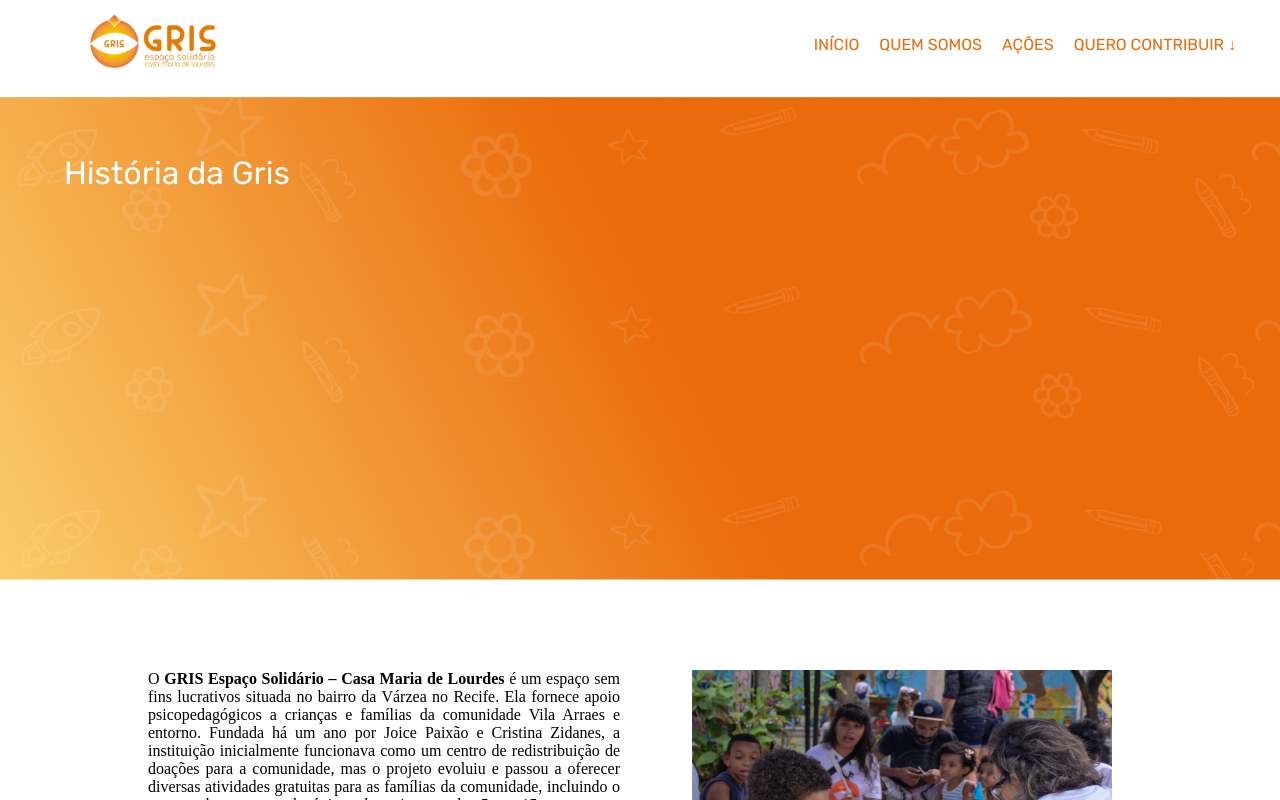
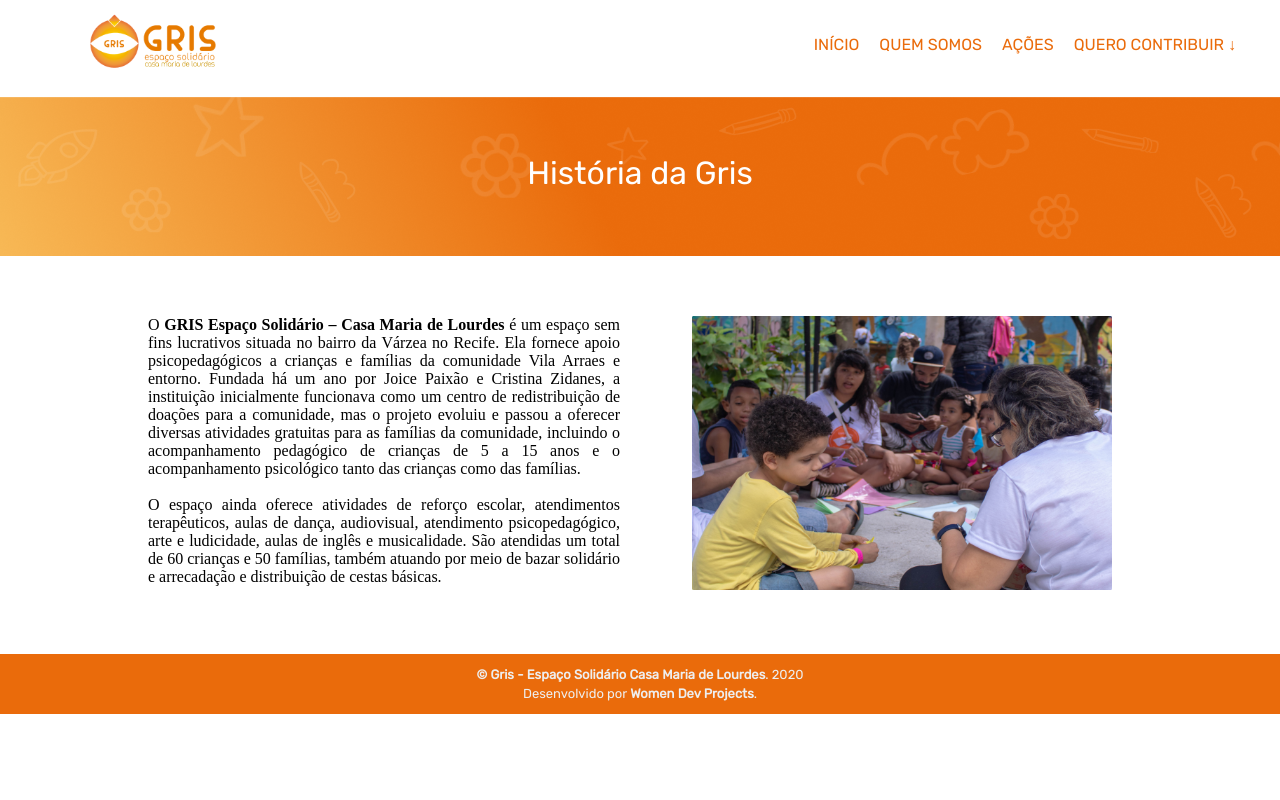
Before and after one commit to womenwhocoderecife/gris, a React (Create React App) app: page /quemsomos in a window 1280 px wide. Shown: the top 800 px of the page. Built offline with nearby package versions, Linux system fonts and the light colour scheme.

Commit message:
Change css class

```diff
--- a/src/components/PageLayout/PageLayout.css
+++ b/src/components/PageLayout/PageLayout.css
@@ -1,11 +1,15 @@
 .banner {
-    color: white;
-    font-family: 'Rubik', sans-serif;
-    font-weight: 400;
-    margin: 0;
+  color: white;
+  font-family: "Rubik", sans-serif;
+  font-weight: 400;
+  margin: 0;
+  background-image: url("../../assets/images/banner.png");
+  background-repeat: no-repeat;
+  text-align: center;
+  padding: 5%;
 }
 
 .container {
-    width: 80%;
-    margin: auto;
+  width: 80%;
+  margin: auto;
 }
--- a/src/pages/Home/Components/Banner/Banner.css
+++ b/src/pages/Home/Components/Banner/Banner.css
@@ -1,4 +1,4 @@
-.banner {
+.home-banner {
   display: grid;
   padding: 5%;
   min-height: 520px;
@@ -7,7 +7,7 @@
   background-image: linear-gradient(#f5ad4b, #ea6b0b);
 }
 
-.banner .banner-video iframe {
+.home-banner .banner-video iframe {
   width: 100%;
   height: 100%;
 }
@@ -21,7 +21,7 @@
 }
 
 @media (min-width: 912px) {
-  .banner {
+  .home-banner {
     background-image: url("../../../../assets/images/banner.png");
     background-repeat: no-repeat;
     min-height: 520px;
@@ -31,7 +31,7 @@
     grid-column-gap: 40px;
   }
 
-  .banner .banner-video iframe {
+  .home-banner .banner-video iframe {
     width: 100%;
     height: 95%;
   }
--- a/src/pages/Home/Components/Banner/index.js
+++ b/src/pages/Home/Components/Banner/index.js
@@ -3,7 +3,7 @@
 
 export default function Banner() {
   return (
-    <section className="banner">
+    <section className="home-banner">
       <div className="banner-video">
         <iframe
           src="https://www.youtube.com/embed/4euEVkkLVYY"
```
